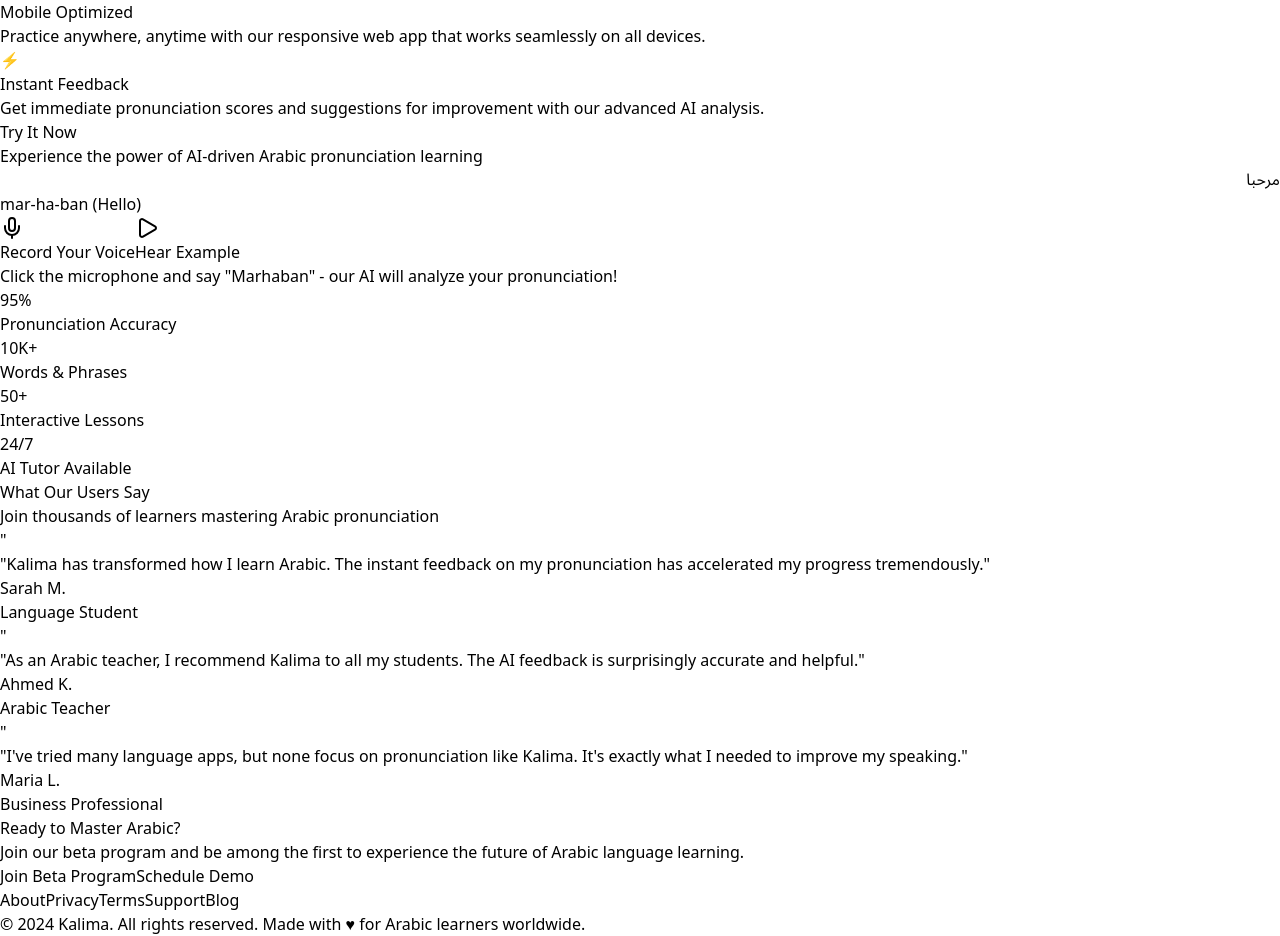
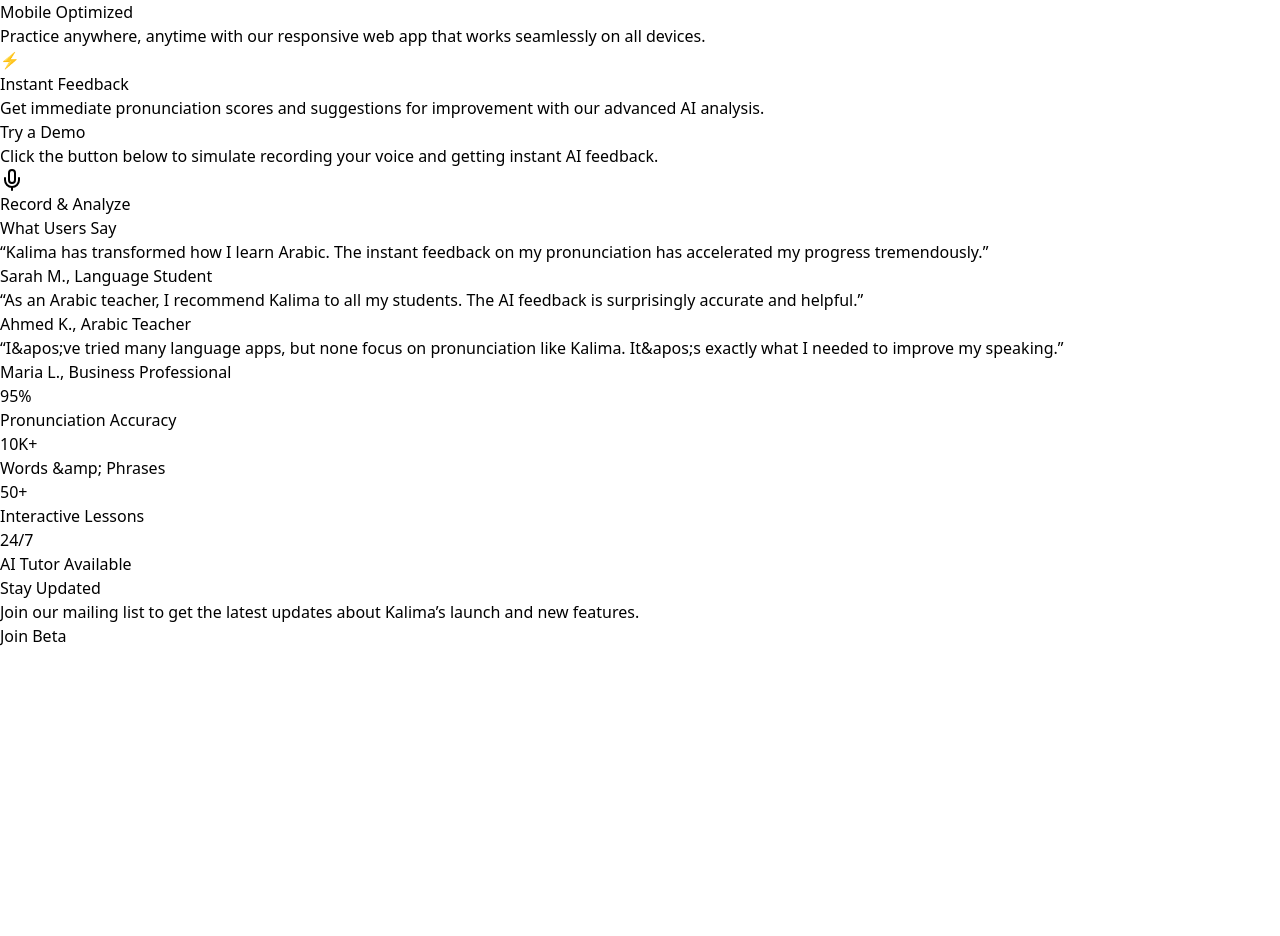
Before and after one commit to saltafa-io/kalima, a Next.js app: page / in a window 1280 px wide. Shown: the part 600-1536 px from the top of the page. After the commit the page ends 1248 px from the top, so only its background shows below. Built offline with nearby package versions, Linux system fonts and the light colour scheme.

Commit message:
fixed escapes

```diff
--- a/app/page.tsx
+++ b/app/page.tsx
@@ -32,6 +32,7 @@ export default function Home() {
           <button
             onClick={() => setShowApp(false)}
             className="mb-4 text-blue-600 hover:text-blue-800 flex items-center"
+            aria-label="Back to Home"
           >
             &larr; Back to Home
           </button>
--- a/components/landing-page.tsx
+++ b/components/landing-page.tsx
@@ -3,8 +3,9 @@
 import React, { useState, useEffect } from 'react';
 import { Mic, Play, ArrowRight } from 'lucide-react';
 
+// Removed unused imports: Square, Pause, Check, Star, Users, Award, Clock
+
 // Define the type for the props that this component will receive.
-// This tells TypeScript that LandingPage expects a function called `onGetStarted`.
 type LandingPageProps = {
   onGetStarted: () => void;
 };
@@ -59,7 +60,7 @@ const LandingPage: React.FC<LandingPageProps> = ({ onGetStarted }) => {
   const handleJoinBeta = () => {
     setModalContent({
       title: "Join the Beta!",
-      body: "A beta signup form would appear here. We'd collect your email and send you early access when available."
+      body: "A beta signup form would appear here. We&apos;d collect your email and send you early access when available."
     });
   };
 
@@ -70,7 +71,7 @@ const LandingPage: React.FC<LandingPageProps> = ({ onGetStarted }) => {
       description: 'Advanced speech recognition technology analyzes your Arabic pronunciation in real-time, providing instant feedback and corrections.'
     },
     {
-      icon: '�',
+      icon: '🗣️',
       title: 'Voice-First Learning',
       description: 'Focus on speaking from day one. Our platform prioritizes verbal communication over text-based learning.'
     },
@@ -98,17 +99,17 @@ const LandingPage: React.FC<LandingPageProps> = ({ onGetStarted }) => {
 
   const testimonials = [
     {
-      text: `"Kalima has transformed how I learn Arabic. The instant feedback on my pronunciation has accelerated my progress tremendously."`,
+      text: '“Kalima has transformed how I learn Arabic. The instant feedback on my pronunciation has accelerated my progress tremendously.”',
       author: "Sarah M.",
       role: "Language Student"
     },
     {
-      text: `"As an Arabic teacher, I recommend Kalima to all my students. The AI feedback is surprisingly accurate and helpful."`,
+      text: '“As an Arabic teacher, I recommend Kalima to all my students. The AI feedback is surprisingly accurate and helpful.”',
       author: "Ahmed K.",
       role: "Arabic Teacher"
     },
     {
-      text: `"I've tried many language apps, but none focus on pronunciation like Kalima. It's exactly what I needed to improve my speaking."`,
+      text: '“I&apos;ve tried many language apps, but none focus on pronunciation like Kalima. It&apos;s exactly what I needed to improve my speaking.”',
       author: "Maria L.",
       role: "Business Professional"
     }
@@ -116,7 +117,7 @@ const LandingPage: React.FC<LandingPageProps> = ({ onGetStarted }) => {
 
   const stats = [
     { value: '95%', label: 'Pronunciation Accuracy' },
-    { value: '10K+', label: 'Words & Phrases' },
+    { value: '10K+', label: 'Words &amp; Phrases' },
     { value: '50+', label: 'Interactive Lessons' },
     { value: '24/7', label: 'AI Tutor Available' }
   ];
@@ -204,23 +205,17 @@ const LandingPage: React.FC<LandingPageProps> = ({ onGetStarted }) => {
       <section id="features" className="py-20 bg-gradient-to-b from-gray-50 to-white">
         <div className="container mx-auto px-4">
           <div className="text-center mb-16">
-            <h2 className="text-3xl md:text-4xl font-bold bg-gradient-to-r from-blue-600 to-purple-600 bg-clip-text text-transparent mb-4">
-              Why Choose Kalima?
-            </h2>
-            <p className="text-lg text-gray-600 max-w-2xl mx-auto">
-              Revolutionary AI technology meets traditional Arabic learning methods
+            <h2 className="text-3xl md:text-4xl font-bold mb-4">Features</h2>
+            <p className="max-w-xl mx-auto text-gray-600">
+              Explore the key features that make Kalima your best Arabic pronunciation tutor.
             </p>
           </div>
-
-          <div className="grid md:grid-cols-2 lg:grid-cols-3 gap-8">
-            {features.map((feature, index) => (
-              <div
-                key={index}
-                className="bg-white p-8 rounded-2xl shadow-lg hover:shadow-xl transition-all hover:-translate-y-2 border-t-4 border-blue-500"
-              >
-                <div className="text-4xl mb-6">{feature.icon}</div>
-                <h3 className="text-xl font-bold mb-4 text-gray-800">{feature.title}</h3>
-                <p className="text-gray-600 leading-relaxed">{feature.description}</p>
+          <div className="grid md:grid-cols-3 gap-12 max-w-6xl mx-auto">
+            {features.map(({ icon, title, description }) => (
+              <div key={title} className="bg-white rounded-lg shadow-lg p-8 text-center hover:shadow-2xl transition-shadow">
+                <div className="text-5xl mb-6">{icon}</div>
+                <h3 className="text-xl font-semibold mb-3">{title}</h3>
+                <p className="text-gray-600">{description}</p>
               </div>
             ))}
           </div>
@@ -228,137 +223,93 @@ const LandingPage: React.FC<LandingPageProps> = ({ onGetStarted }) => {
       </section>
 
       {/* Demo Section */}
-      <section id="demo" className="py-20 bg-gradient-to-br from-blue-600 to-purple-700 text-white">
-        <div className="container mx-auto px-4 text-center">
-          <h2 className="text-3xl md:text-4xl font-bold mb-8">Try It Now</h2>
-          <p className="text-lg mb-12 opacity-90 max-w-2xl mx-auto">
-            Experience the power of AI-driven Arabic pronunciation learning
+      <section id="demo" className="py-20 bg-white">
+        <div className="container mx-auto px-4 text-center max-w-3xl">
+          <h2 className="text-3xl font-bold mb-6">Try a Demo</h2>
+          <p className="mb-6 text-gray-700">
+            Click the button below to simulate recording your voice and getting instant AI feedback.
           </p>
-
-          <div className="bg-white/10 backdrop-blur-md rounded-3xl p-8 max-w-2xl mx-auto">
-            <div className="font-arabic text-4xl md:text-5xl font-bold mb-4" dir="rtl">
-              مرحبا
-            </div>
-            <div className="text-lg mb-8 opacity-80">
-              mar-ha-ban (Hello)
-            </div>
-            <div className="flex flex-col sm:flex-row gap-4 justify-center">
           <button
             onClick={handleDemo}
-                className="bg-white/20 hover:bg-white/30 text-white px-6 py-3 rounded-full font-medium transition-all hover:scale-105 border border-white/30 flex items-center justify-center"
+            className="inline-flex items-center bg-blue-600 hover:bg-blue-700 text-white px-6 py-3 rounded-full font-semibold transition"
           >
-                <Mic className="mr-2 w-5 h-5" />
-                Record Your Voice
-              </button>
-              <button
-                onClick={handlePlayExample}
-                className="bg-white/20 hover:bg-white/30 text-white px-6 py-3 rounded-full font-medium transition-all hover:scale-105 border border-white/30 flex items-center justify-center"
-              >
-                <Play className="mr-2 w-5 h-5" />
-                Hear Example
+            <Mic className="mr-2 w-6 h-6" />
+            Record & Analyze
           </button>
         </div>
-          </div>
+      </section>
 
-          <p className="mt-8 opacity-80">
-            Click the microphone and say &quot;Marhaban&quot; - our AI will analyze your pronunciation!
-          </p>
+      {/* Testimonials Section */}
+      <section className="py-20 bg-gray-50">
+        <div className="container mx-auto px-4 max-w-4xl">
+          <h2 className="text-3xl font-bold text-center mb-12">What Users Say</h2>
+          {testimonials.map(({ text, author, role }, i) => (
+            <blockquote
+              key={i}
+              className="mb-10 bg-white rounded-lg p-8 shadow-md italic text-gray-700 relative"
+            >
+              <p className="mb-4">{text}</p>
+              <footer className="font-semibold text-gray-900">
+                {author}, <span className="text-sm font-normal text-gray-600">{role}</span>
+              </footer>
+            </blockquote>
+          ))}
         </div>
       </section>
 
       {/* Stats Section */}
-      <section className="py-16 bg-gray-900 text-white">
-        <div className="container mx-auto px-4">
-          <div className="grid grid-cols-2 md:grid-cols-4 gap-8 text-center">
-            {stats.map((stat, index) => (
-              <div key={index}>
-                <div className="text-3xl md:text-4xl font-bold text-blue-400 mb-2">
-                  {stat.value}
-                </div>
-                <div className="text-sm md:text-base opacity-80">{stat.label}</div>
+      <section className="py-20 bg-white">
+        <div className="container mx-auto px-4 max-w-5xl">
+          <div className="grid grid-cols-2 sm:grid-cols-4 gap-8 text-center">
+            {stats.map(({ value, label }) => (
+              <div key={label} className="border rounded-lg p-6 shadow-sm hover:shadow-md transition">
+                <div className="text-3xl font-bold text-blue-600 mb-2">{value}</div>
+                <div className="text-gray-600 font-semibold">{label}</div>
               </div>
             ))}
           </div>
         </div>
       </section>
 
-      {/* Testimonials */}
-      <section className="py-20 bg-gray-50">
-        <div className="container mx-auto px-4">
-          <div className="text-center mb-16">
-            <h2 className="text-3xl md:text-4xl font-bold bg-gradient-to-r from-blue-600 to-purple-600 bg-clip-text text-transparent mb-4">
-              What Our Users Say
-            </h2>
-            <p className="text-lg text-gray-600 max-w-2xl mx-auto">
-              Join thousands of learners mastering Arabic pronunciation
+      {/* Contact Section */}
+      <section id="contact" className="py-16 bg-gradient-to-br from-blue-600 to-purple-700 text-white text-center">
+        <div className="container mx-auto px-4 max-w-xl">
+          <h2 className="text-3xl font-bold mb-6">Stay Updated</h2>
+          <p className="mb-6 opacity-90">
+            Join our mailing list to get the latest updates about Kalima’s launch and new features.
           </p>
-          </div>
-
-          <div className="grid md:grid-cols-2 lg:grid-cols-3 gap-8">
-            {testimonials.map((testimonial, index) => (
-              <div key={index} className="bg-white p-8 rounded-2xl shadow-lg relative">
-                <div className="text-4xl text-blue-500 absolute -top-2 left-6">&quot;</div>
-                <p className="text-gray-600 italic mb-6 pt-4">{testimonial.text}</p>
-                <div className="font-semibold text-blue-600">
-                  {testimonial.author}
-                </div>
-                <div className="text-sm text-gray-500">{testimonial.role}</div>
-              </div>
-            ))}
-          </div>
+          <button
+            onClick={handleJoinBeta}
+            className="bg-white text-blue-700 font-semibold px-8 py-3 rounded-full hover:bg-gray-100 transition"
+          >
+            Join Beta
+          </button>
         </div>
       </section>
 
-      {/* Final CTA */}
-      <section className="py-20 bg-gradient-to-br from-blue-600 to-purple-700 text-white text-center">
-        <div className="container mx-auto px-4">
-          <h2 className="text-3xl md:text-4xl font-bold mb-8">Ready to Master Arabic?</h2>
-          <p className="text-lg mb-12 max-w-2xl mx-auto opacity-90">
-            Join our beta program and be among the first to experience the future of Arabic language learning.
+      {/* Modal */}
+      {modalContent && (
+        <div
+          onClick={() => setModalContent(null)}
+          className="fixed inset-0 bg-black bg-opacity-50 flex items-center justify-center z-50 cursor-pointer"
+          role="dialog"
+          aria-modal="true"
+          aria-labelledby="modal-title"
+          aria-describedby="modal-description"
+        >
+          <div
+            onClick={(e) => e.stopPropagation()}
+            className="bg-white rounded-lg max-w-md w-full p-6 text-gray-900"
+          >
+            <h3 id="modal-title" className="text-xl font-semibold mb-4">
+              {modalContent.title}
+            </h3>
+            <p id="modal-description" className="mb-6 whitespace-pre-wrap">
+              {modalContent.body}
             </p>
-          <div className="flex flex-col sm:flex-row gap-4 justify-center">
-            <button
-              onClick={handleJoinBeta}
-              className="bg-gradient-to-r from-orange-500 to-red-500 hover:from-orange-600 hover:to-red-600 text-white px-8 py-4 rounded-full font-semibold text-lg transition-all hover:scale-105 hover:shadow-xl"
-            >
-              Join Beta Program
-            </button>
-            <button className="bg-white/20 hover:bg-white/30 text-white px-8 py-4 rounded-full font-semibold text-lg transition-all hover:scale-105 backdrop-blur-sm border border-white/30">
-              Schedule Demo
-            </button>
-          </div>
-        </div>
-      </section>
-
-      {/* Footer */}
-      <footer className="bg-gray-900 text-white py-12">
-        <div className="container mx-auto px-4">
-          <div className="flex flex-wrap justify-center gap-8 mb-8">
-            {['About', 'Privacy', 'Terms', 'Support', 'Blog'].map((link) => (
-              <a
-                key={link}
-                href="#"
-                className="text-gray-400 hover:text-white transition-colors"
-              >
-                {link}
-              </a>
-            ))}
-          </div>
-          <div className="text-center text-gray-400">
-            &copy; 2024 Kalima. All rights reserved. Made with &hearts; for Arabic learners worldwide.
-          </div>
-        </div>
-      </footer>
-
-      {/* Modal Dialog */}
-      {modalContent && (
-        <div className="fixed inset-0 bg-black/60 z-50 flex items-center justify-center p-4 animate-fade-in">
-          <div className="bg-white rounded-2xl shadow-xl p-8 max-w-sm w-full transform transition-all animate-slide-up">
-            <h3 className="text-xl font-bold mb-4 text-gray-800">{modalContent.title}</h3>
-            <p className="text-gray-600 mb-6">{modalContent.body}</p>
             <button
               onClick={() => setModalContent(null)}
-              className="bg-blue-600 hover:bg-blue-700 text-white font-bold px-5 py-2 rounded-lg w-full transition-colors"
+              className="bg-blue-600 hover:bg-blue-700 text-white px-4 py-2 rounded"
             >
               Close
             </button>
```
Lines whose indentation alone changed are shown as unchanged.
